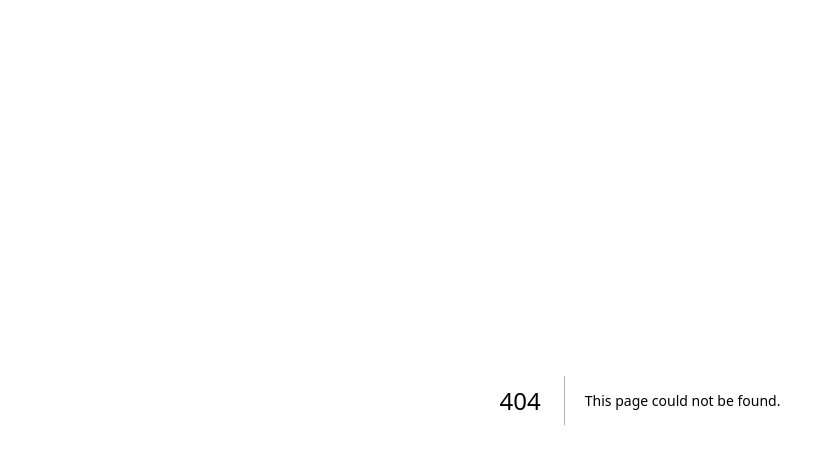
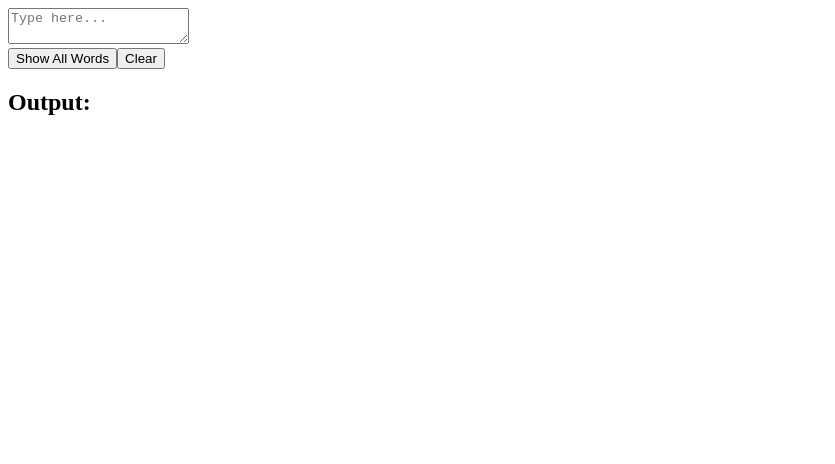
Before and after one commit to xChivalrouSx/hackerrank, a Next.js app in the folder react/: page /0003 in a window 1280 px wide. Before the commit this address had no page. Shown: the top 464 px of the page, without its empty margins (0-835 px from the left). Built offline with nearby package versions, Linux system fonts and the light colour scheme.

Commit message:
Answer added for challenge called 'Word Omitter'.

```diff
--- /dev/null
+++ b/react/src/app/0003/components/WordOmitter.js
@@ -0,0 +1,57 @@
+
+// Word Omitter
+// https://www.hackerrank.com/challenges/react-word-omitter/problem?isFullScreen=true
+
+import React, { useState } from "react";
+
+const OMITTED_WORDS = ["a", "the", "and", "or", "but"];
+
+function WordOmitter() {
+  const [inputText, setInputText] = useState("");
+  const [omitWords, setOmitWords] = useState(true);
+
+  const handleInputChange = (e) => {
+    setInputText(e.target.value);
+  };
+
+  const toggleOmitWords = () => {
+    setOmitWords(!omitWords);
+  };
+
+  const clearFields = () => {
+    // --- You need to add line below ---
+    setInputText("");
+  };
+
+  const getProcessedText = () => {
+    // --- You need to add lines below ---
+    const words = inputText.split(" ");
+    const filteredWords = words.filter(word => !OMITTED_WORDS.includes(word.toLowerCase()));
+    return omitWords ? filteredWords.join(" ") : inputText;
+  };
+
+  return (
+    <div className="omitter-wrapper">
+      <textarea
+        placeholder="Type here..."
+        value={inputText}
+        onChange={handleInputChange}
+        data-testid="input-area"
+      />
+      <div>
+        <button onClick={toggleOmitWords} data-testid="action-btn">
+          {omitWords ? "Show All Words" : "Omit Words"}
+        </button>
+        <button onClick={clearFields} data-testid="clear-btn">
+          Clear
+        </button>
+      </div>
+      <div>
+        <h2>Output:</h2>
+        <p data-testid="output-text">{getProcessedText()}</p>
+      </div>
+    </div>
+  );
+}
+
+export { WordOmitter };
--- /dev/null
+++ b/react/src/app/0003/page.js
@@ -0,0 +1,13 @@
+"use client";
+
+import { WordOmitter } from "./components/WordOmitter";
+
+function App() {
+  return (
+      <div className="App">
+        <WordOmitter />
+      </div>
+  );
+}
+
+export default App;
```
